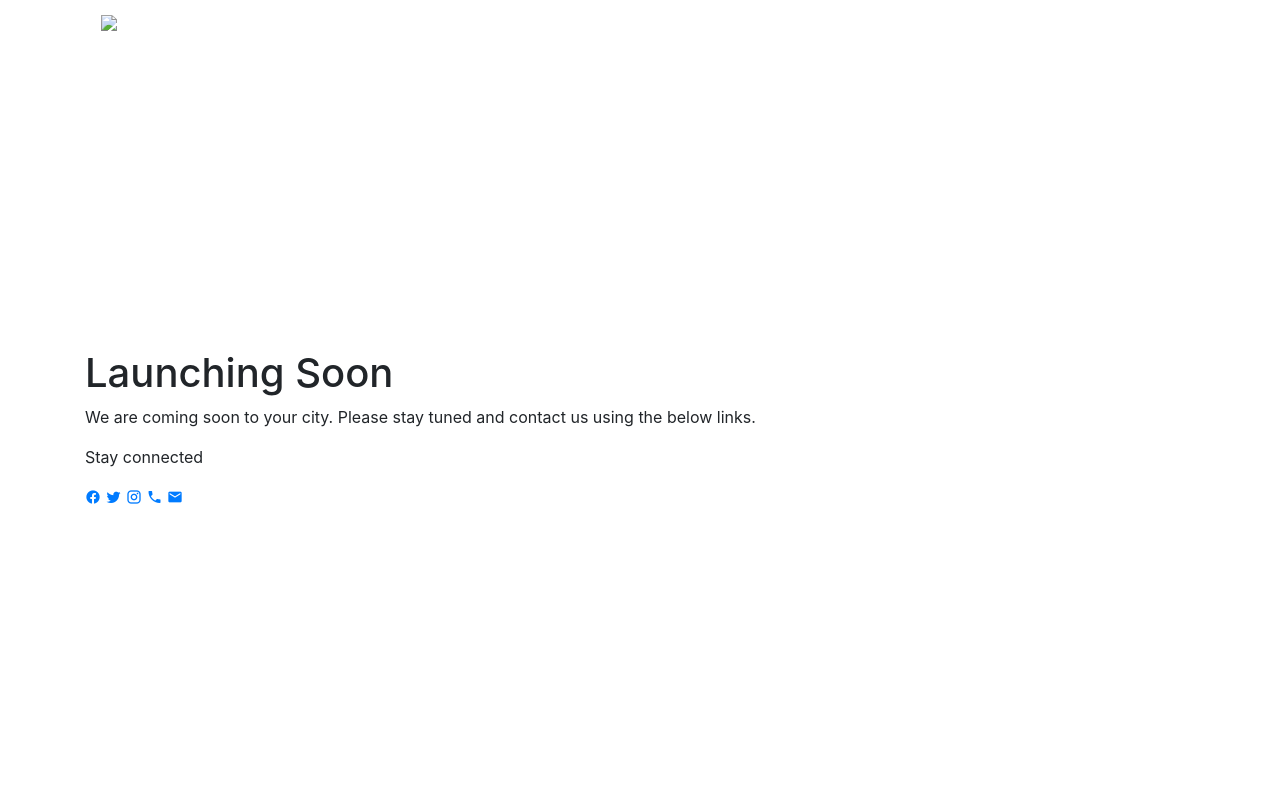
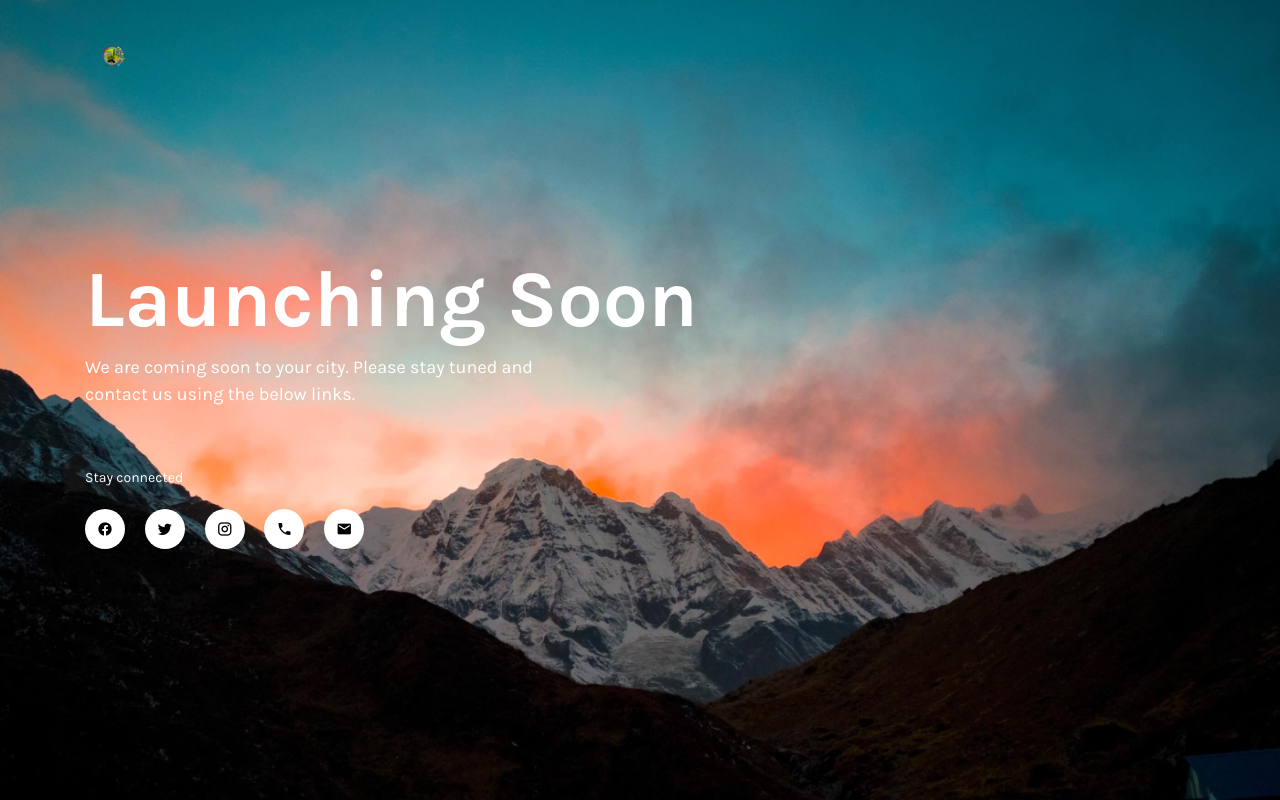
Before and after one commit to itshown/ns-in, a website: page index.html in a window 1280 px wide. Drawn offline with nearby package versions, Linux system fonts and the light colour scheme; files that its build step writes are made by us from their sources; the site is published under a folder, as on GitHub Pages, so addresses that start at the root find nothing.

Commit message:
Update index.html

```diff
--- a/index.html
+++ b/index.html
@@ -9,8 +9,8 @@
     <link href="https://fonts.googleapis.com/css?family=Karla:400,700&display=swap" rel="stylesheet">
     <link rel="stylesheet" href="https://cdn.materialdesignicons.com/4.8.95/css/materialdesignicons.min.css">
     <link rel="stylesheet" href="https://stackpath.bootstrapcdn.com/bootstrap/4.4.1/css/bootstrap.min.css">
-    <link rel="stylesheet" href="/bd-coming-soon.css">
-	<link rel="icon" href="/ns-in/logo.png" type="image/*">
+    <link rel="stylesheet" href="assets/images/bd-coming-soon.css">
+	<link rel="icon" href="assets/images/logo.png" type="image/*">
 </head>
 
 <body class="min-vh-100 d-flex flex-column">
@@ -19,7 +19,7 @@
         <div class="container">
             <nav class="navbar navbar-dark bg-transparenet">
                 <a class="navbar-brand" href="https://nimmasevaka.in">
-                    <img src="/ns-in/logo.png" alt="nimma sevaka logo">
+                    <img src="assets/images/logo.png" alt="nimma sevaka logo">
                 </a>
 
             </nav>
```
